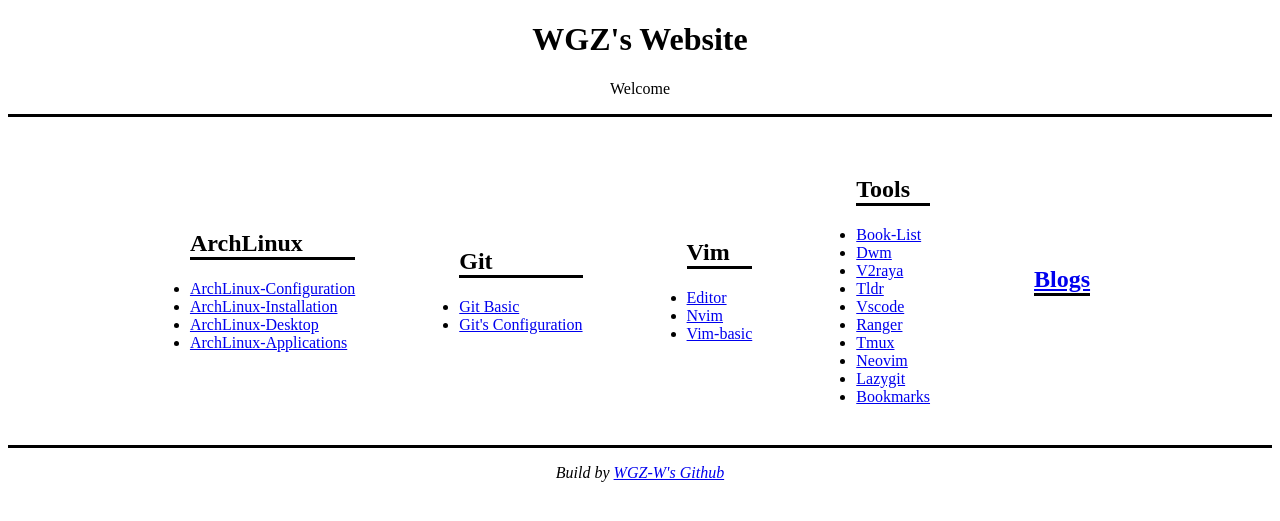
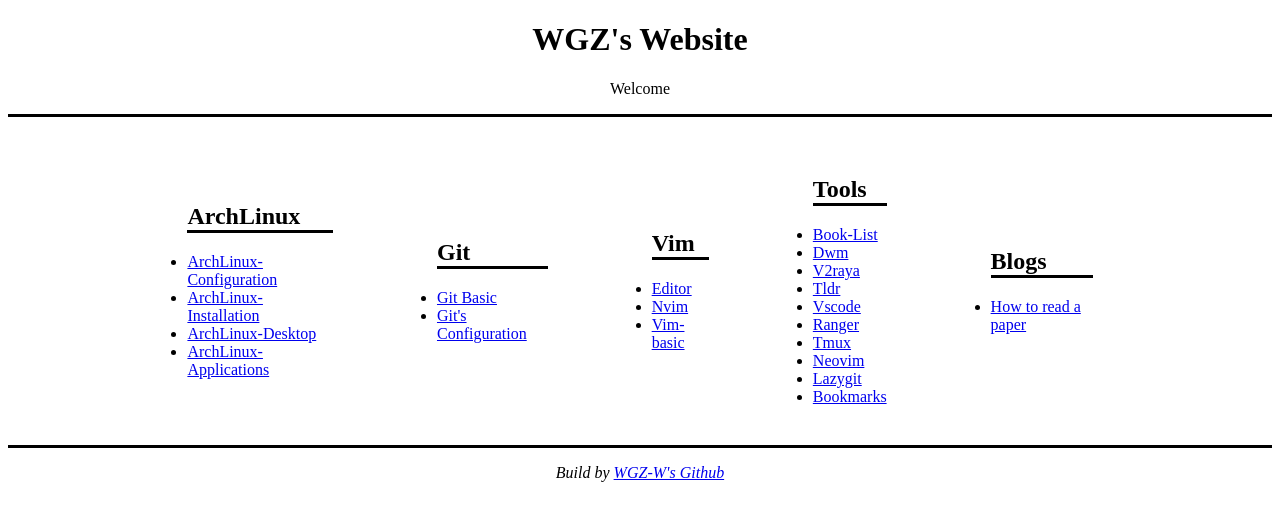
Before and after one commit to WGZ-W/wgz-w.github.io, a Jekyll site: the page built from index.html, in a window 1280 px wide. Shown: the top 521 px of the page. Built offline with Jekyll 4.4.1, drawn with Linux system fonts in a browser that asks for light colours.

Commit message:
don't open a new page just same as other tag

```diff
--- a/_includes/table-of-contents.html
+++ b/_includes/table-of-contents.html
@@ -39,7 +39,11 @@
 
     <td>
         <ul>
-            <h2><a href="../blog.html">Blogs</a></h2>
+            <h2>Blogs</h2>
+            {% for post in site.tags.blogs %}
+                <li><a href="{{ post.url }}">{{ post.title }}</a></li>
+            {% endfor %}
+
         </ul>
     </td>
 
--- a/_layouts/post.html
+++ b/_layouts/post.html
@@ -7,10 +7,10 @@
 {% include head.html %}
 
 <body>
-
   <div class="topnav">
     <p>Go to the <a href="/">Home</a></p>
   </div>
+
   <!-- <div class="topnav">
     <a href="#" class="right">Blogs</a>
     <a href="#" class="right">Home</a>
@@ -54,6 +54,7 @@
   <div class="bottomnav">
     <p>Go to the <a href="/">Home</a></p>
   </div>
+
 </body>
 
 </html>
--- a/index.html
+++ b/index.html
@@ -10,9 +10,13 @@
     <p>Welcome</p>
 </div>
 
+
+
 <div class="main">
     {% include table-of-contents.html %}
 </div>
+
+
 
 <div class="footer">
     <p><i>Build by
```
